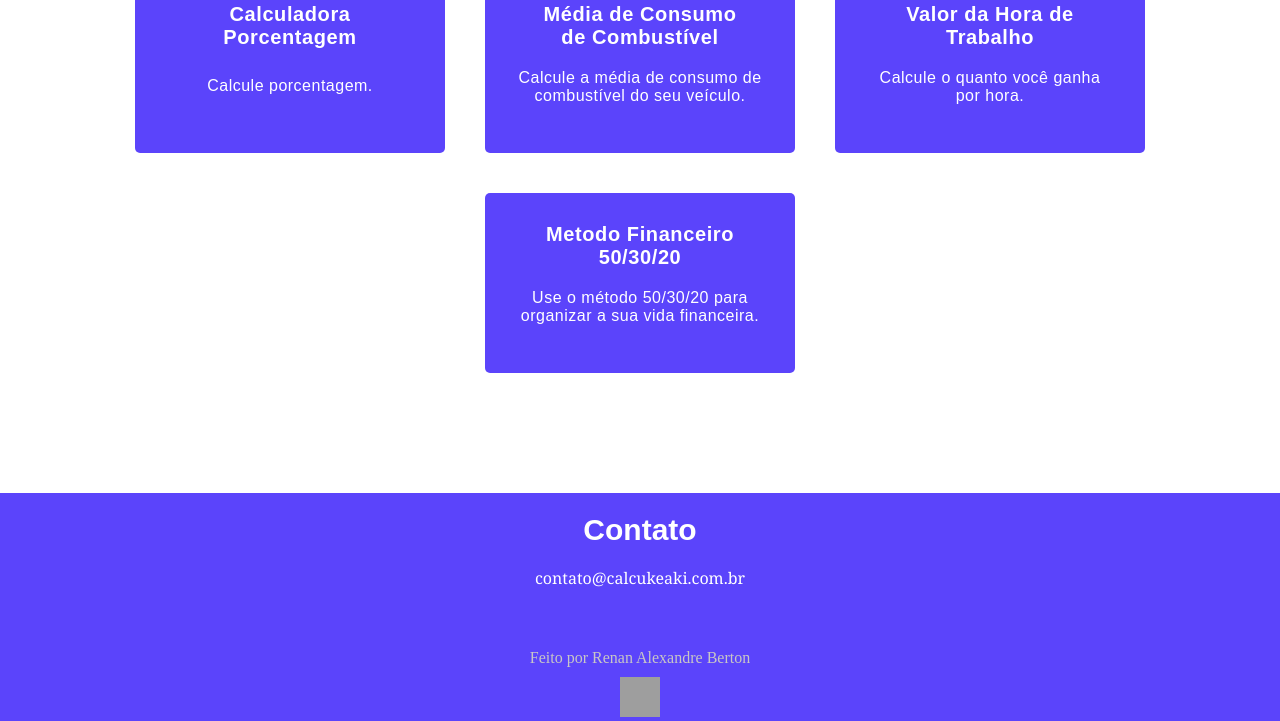
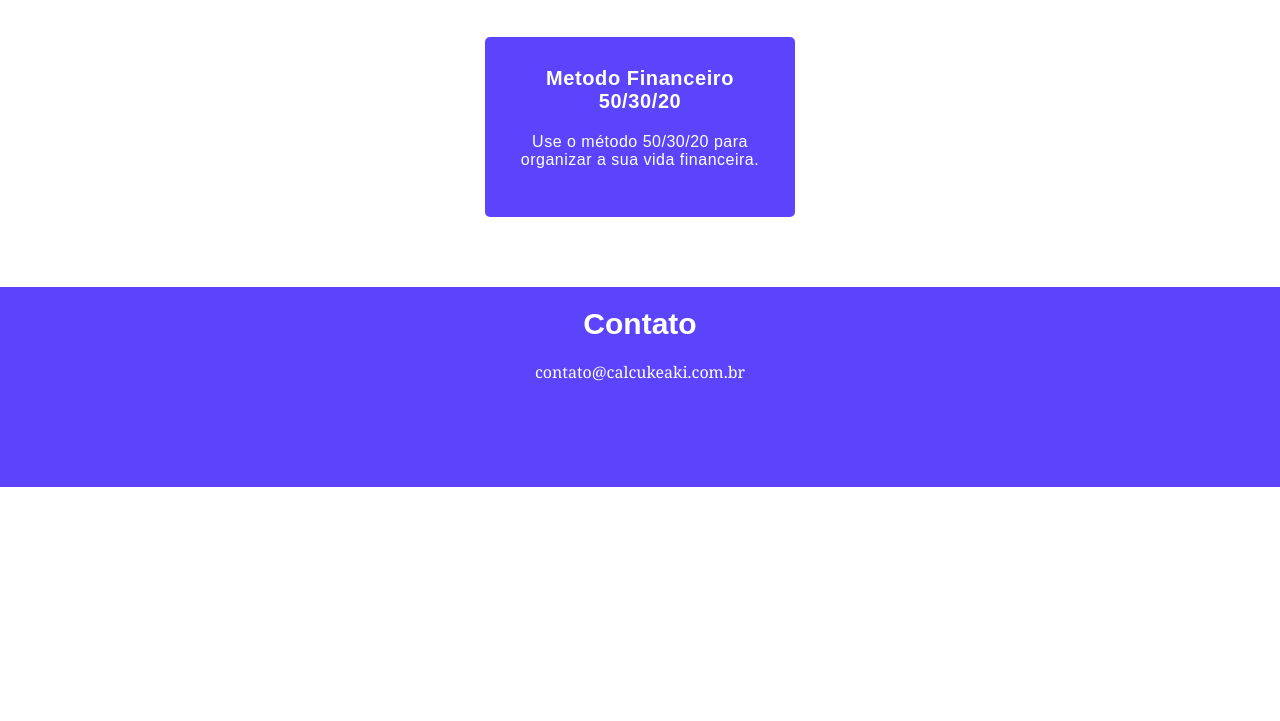
Before and after one commit to BruceDS07/Calculadoras, a plain HTML site: page index.html in a window 1280 px wide. Shown: the part 1041-1762 px from the top of the page. After the commit the page ends 1528 px from the top, so only its background shows below. Drawn offline with Linux system fonts and the light colour scheme; grey boxes are pictures that could not be loaded; a web font is replaced by a local one.

Commit message:
Tirei o buscar e a margin

```diff
--- a/css/style.css
+++ b/css/style.css
@@ -16,6 +16,29 @@ header {
   background-color: #5B44FB;
   padding: 50px 0;
 }
+
+footer {
+  background-color: #5B44FB;
+  height: 200px;
+  width: 100%;
+}
+
+h4 {
+  text-align: center;
+  color: #FFFFFF;
+  font-family: 'Francois One', sans-serif;
+  font-size: 30px;
+  padding: 20px 0 0 0;
+}
+
+footer p {
+  text-align: center;
+  font-size: 16px;
+  font-family: Georgia, 'Times New Roman', Times, serif;
+  color: #ffff;
+  padding: 20px 0;
+}
+
 
 .intro {
   display: flex;
@@ -97,7 +120,7 @@ header {
 
 .boxCards {
   max-width: 1080px;
-  margin: 100px auto;
+  margin: 50px auto;
   display: flex;
   flex-direction: row;
   justify-content: center;
@@ -105,37 +128,7 @@ header {
   flex-wrap: wrap;
 }
 
-footer {
-  background-color: #5B44FB;
-  height: auto;
-  width: 100%;
-}
 
-h4 {
-  text-align: center;
-  color: #FFFFFF;
-  font-family: 'Francois One', sans-serif;
-  font-size: 30px;
-  padding: 20px 0 0 0;
-}
-
-footer p {
-  text-align: center;
-  font-size: 16px;
-  font-family: Georgia, 'Times New Roman', Times, serif;
-  color: #ffff;
-  padding: 20px 0;
-}
-
-footer .feitoPor {
-  display: flex;
-  flex-direction: column;
-  justify-content: center;
-  align-items: center;
-  margin-top: 40px;
-  color: #C8C6C6;
-  gap: 10px;
-}
 
 @media only screen and (max-width: 787px) {
   .intro h2 {
--- a/index.html
+++ b/index.html
@@ -21,8 +21,6 @@
   <section class="intro">
     <h2>Diversos cálculos na palma da sua mão</h2>
     <p>Desenvolvido para facilitar a sua vida</p>
-    <span>Buscar</span>
-    <input type="search" placeholder="Procure a sua calculadora desejada">
   </section>
     <section class="boxCards">
         <a class ="card" href="./area-quadrado/index.html">
@@ -78,10 +76,6 @@
       <footer>
         <h4>Contato</h4>
         <p>contato@calcukeaki.com.br</p>
-        <div class="feitoPor">
-          <span>Feito por Renan Alexandre Berton</span>
-          <a href="https://www.linkedin.com/in/renan-alexandre-berton-565620142/"> <img src="https://iconape.com/wp-content/files/yd/367773/svg/logo-linkedin-logo-icon-png-svg.png" width="40" height="40" alt=""> </a>
-        </div>
       </footer>
 </body>
 </html>
```
